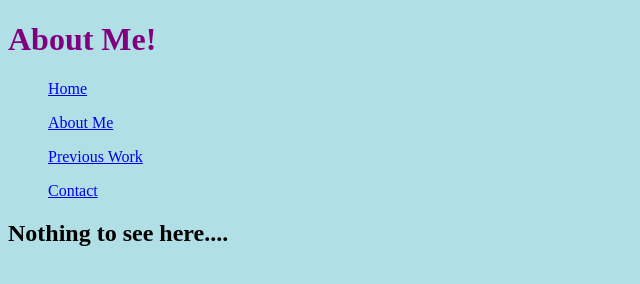
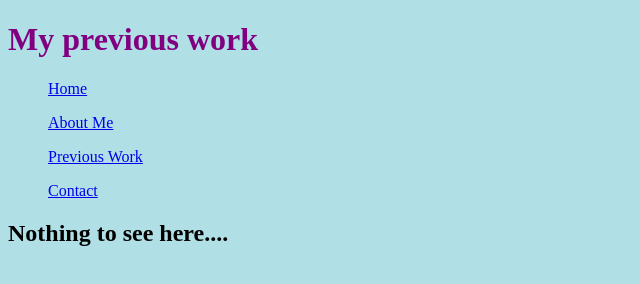
Before and after one commit to EllaRoseF/ellaflaherty, a plain HTML site: page previouswork.html in a window 1280 px wide. Shown: the whole page, without its empty margins (0-640 px from the left). Drawn offline with Linux system fonts and the light colour scheme.

Commit message:
Update previouswork.html

```diff
--- a/previouswork.html
+++ b/previouswork.html
@@ -13,7 +13,7 @@
   </head>
   <body>
     <header>
-      <h1>About Me!</h1>
+      <h1>My previous work</h1>
     </header>
     <nav>
         <ul><a href="index.html">Home</a></ul>
```
